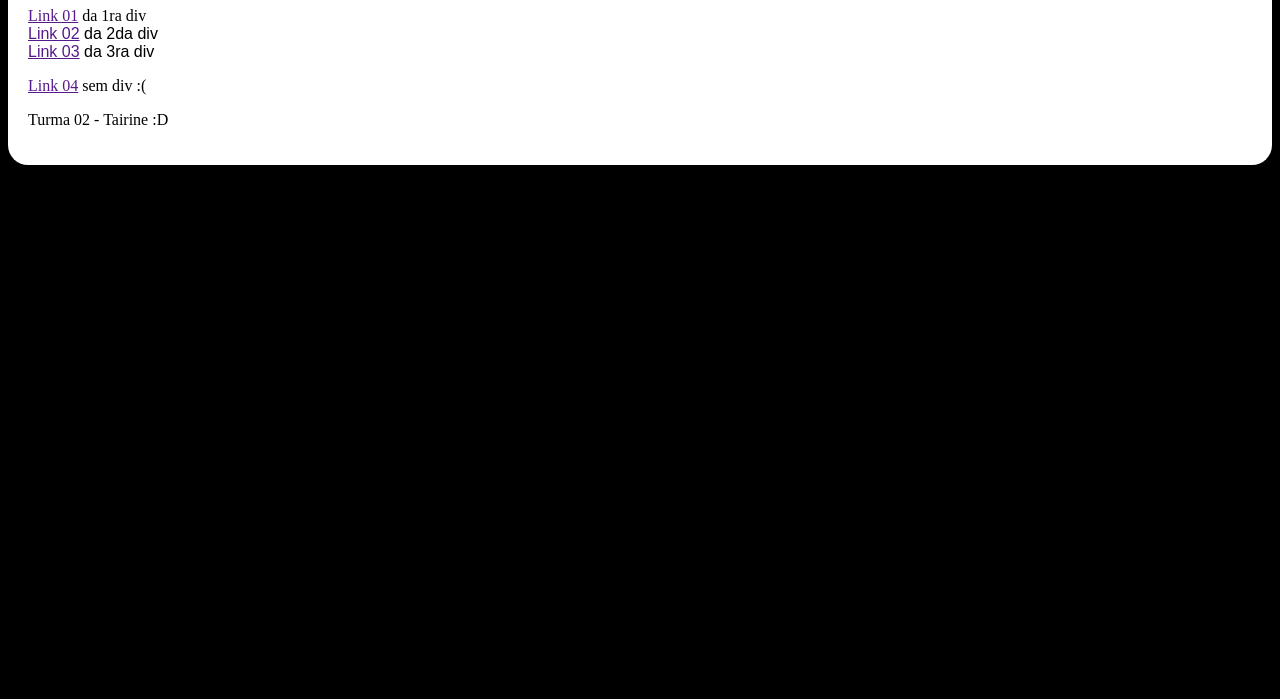
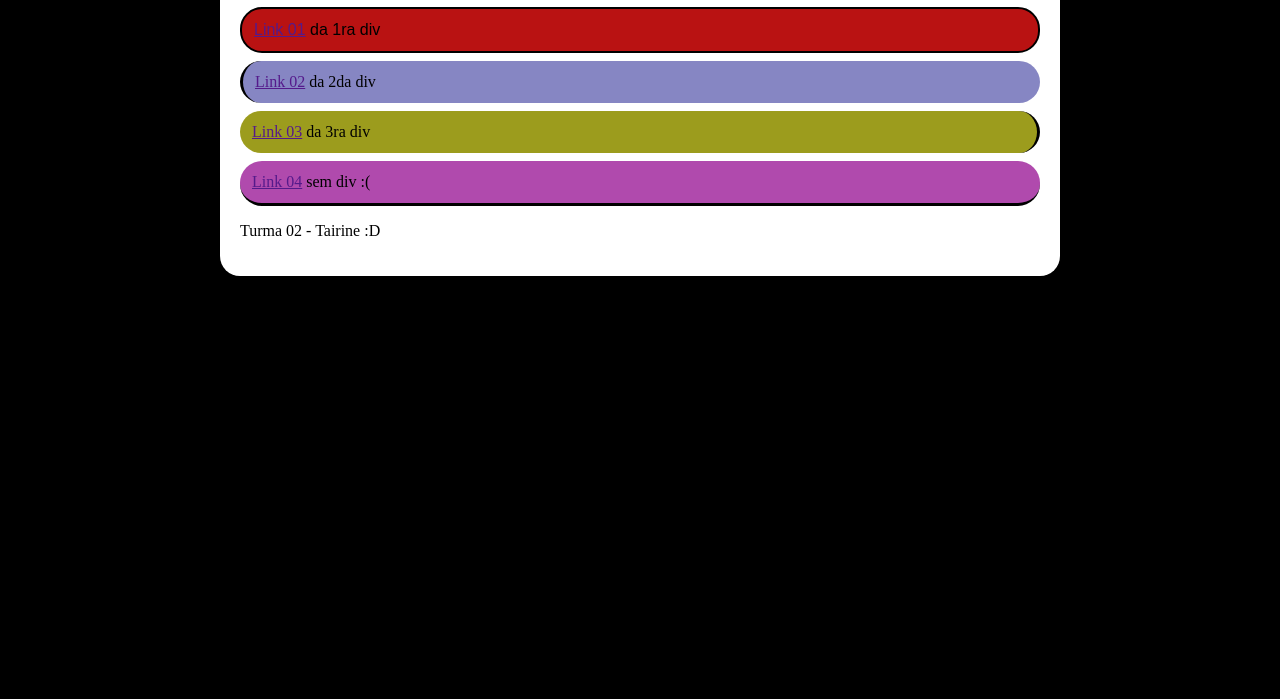
Before and after one commit to tai-melo/testeCss, a plain HTML site: page index.html in a window 1280 px wide. Shown: the part 101-800 px from the top of the page. Drawn offline with Linux system fonts and the light colour scheme.

Commit message:
usando mais opções do css

```diff
--- a/index.html
+++ b/index.html
@@ -14,17 +14,17 @@
    <main>
 
        <h1>Aula de CSS 01</h1>
-       <div>
+       <div class="primeira-caixa">
          <a href="">Link 01</a> da 1ra div
        </div>
-       <div class="caixa">
+       <div class="segunda-caixa">
          <a href="">Link 02</a> da 2da div
        </div>
 
-       <div class="caixa" id="ultima-caixa">
+       <div class="terceira-caixa" id="ultima-caixa">
          <a href="">Link 03</a> da 3ra div
        </div>
-       <p>
+       <p class="primeiro-paragrafo">
          <a href="">Link 04</a> sem div :(
        </p>
 
--- a/style.css
+++ b/style.css
@@ -2,9 +2,12 @@
 
 body {
     background-color: black;
+
 }
 
 main {
+    margin: auto;
+    width: 800px;
     background-color: white;
     border-radius: 20px;
     padding: 20px;
@@ -12,13 +15,48 @@ main {
 
 h1{
     text-align: center;
-    color: rgb(56, 87, 87);
+    color: rgb(42, 56, 56);
     background-color: rgb(161, 161, 115);
     border-radius: 22px;
+
 }
 
 
-.caixa {
+.primeira-caixa {
     font-family: Arial, Helvetica, sans-serif;
-    font-size: 16px; /* veja que ele prioriza de cima para baixo*/
+    font-size: 16px; /* veja que por causa das classes, ele prioriza de cima para baixo*/
+    background-color: rgb(185, 18, 18);
+    border-radius: 22px;
+    padding: 12px;
+    margin-bottom: 8px;
+    border: 2px solid black;
+
 }
+
+.segunda-caixa {
+    background-color: rgb(134, 134, 195);
+    border-radius: 22px;
+    padding: 12px;
+    margin-top: 8px;
+    margin-bottom: 8px;
+    border-left: 3px solid black
+
+}
+
+.terceira-caixa {
+    background-color: rgb(156, 156, 29);
+    border-radius: 22px;
+    padding: 12px;
+    margin-top: 8px;
+    margin-bottom: 8px;
+    border-right: 3px solid black;
+}
+
+.primeiro-paragrafo {
+    background-color: rgb(176, 74, 173);
+    border-radius: 22px;
+    padding: 12px;
+    margin-top: 8px;
+    margin-bottom: 8px;
+    border-bottom: 3px solid black;
+}
```
